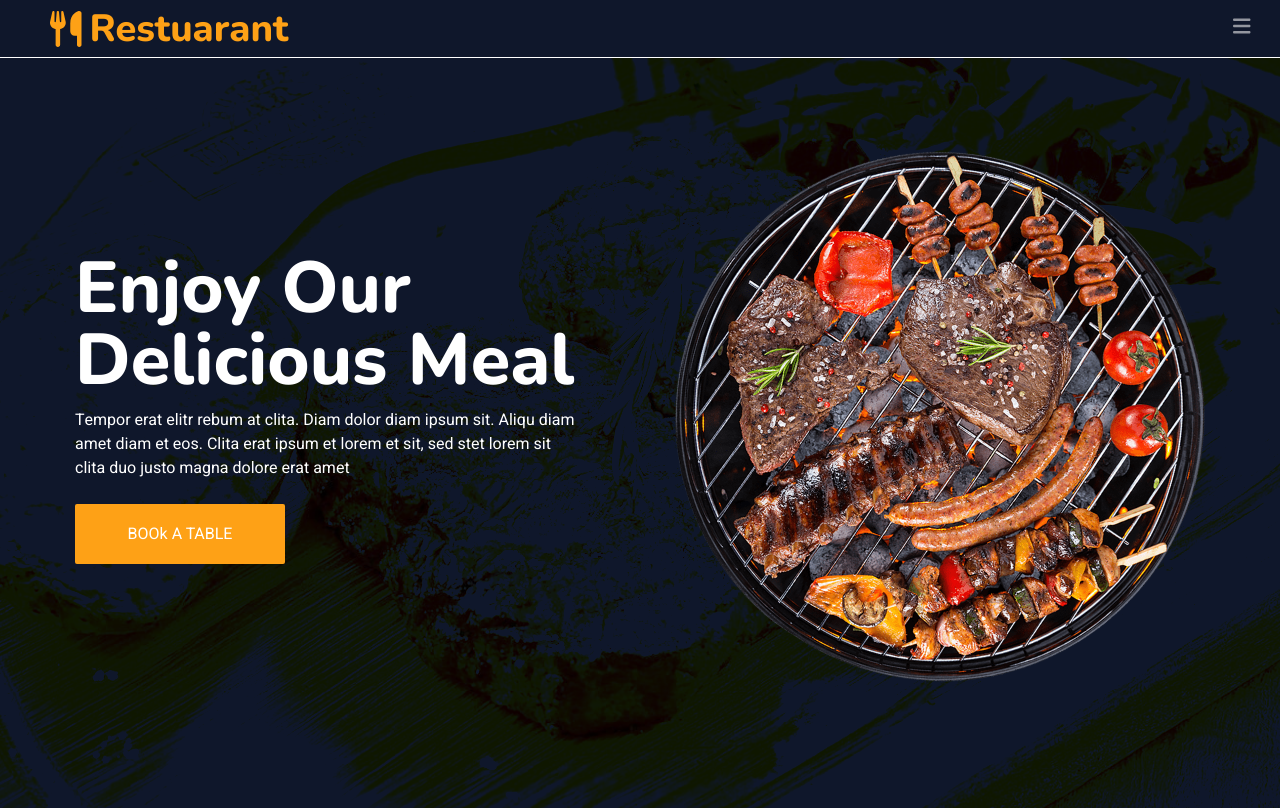
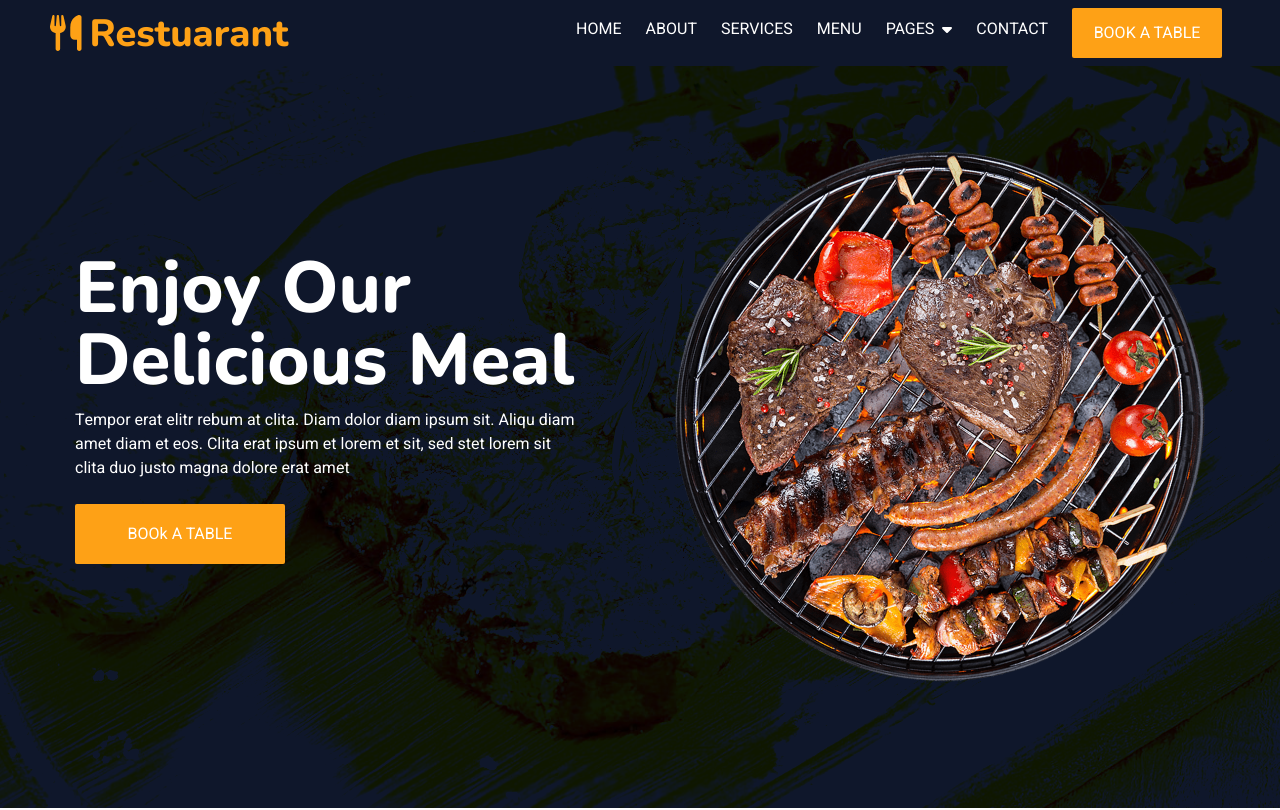
Before and after one commit to ms-moradi/Restuarant, a Next.js app: page / in a window 1280 px wide. Shown: the top 810 px of the page. Built offline with nearby package versions, Linux system fonts and the light colour scheme; what tw-elements would draw is missing.

Commit message:
change logic

```diff
--- a/src/component/header/header.jsx
+++ b/src/component/header/header.jsx
@@ -1,5 +1,5 @@
 'use client'
-import { useState, useRef } from 'react';
+import { useState, useEffect } from 'react';
 
 import NavBar from '../navBar/navBar';
 import Submenu from '../submenu/submenu';
@@ -7,14 +7,17 @@ import Submenu from '../submenu/submenu';
 
 const Header =()=>{
 
-    const getwidthScreen =()=>{
-        const width = screen.width
-        return (width);
-    }
 
-    const [screenUser,setScreenUser] = useState(getwidthScreen())
+    const [screenUser,setScreenUser] = useState(0)
     const [openSubMenu, setOpenSubMenu] = useState(false)
-    console.log(screenUser)
+
+
+    const handleResize = () => setScreenUser(window.innerWidth)
+    useEffect(() => {
+        handleResize()
+        window.addEventListener('resize', handleResize)
+        return () => window.removeEventListener('resize', handleResize)
+    }, [])
 
     return(
         <>
```
